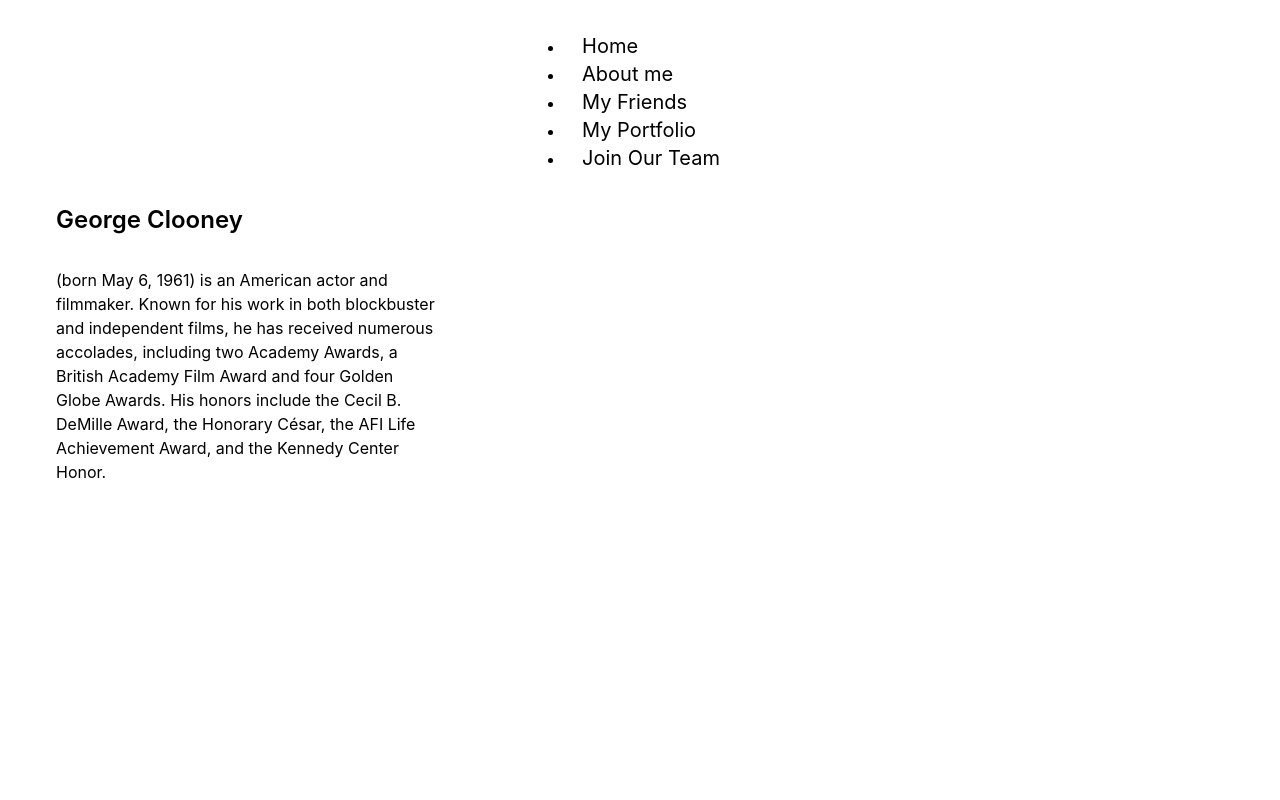
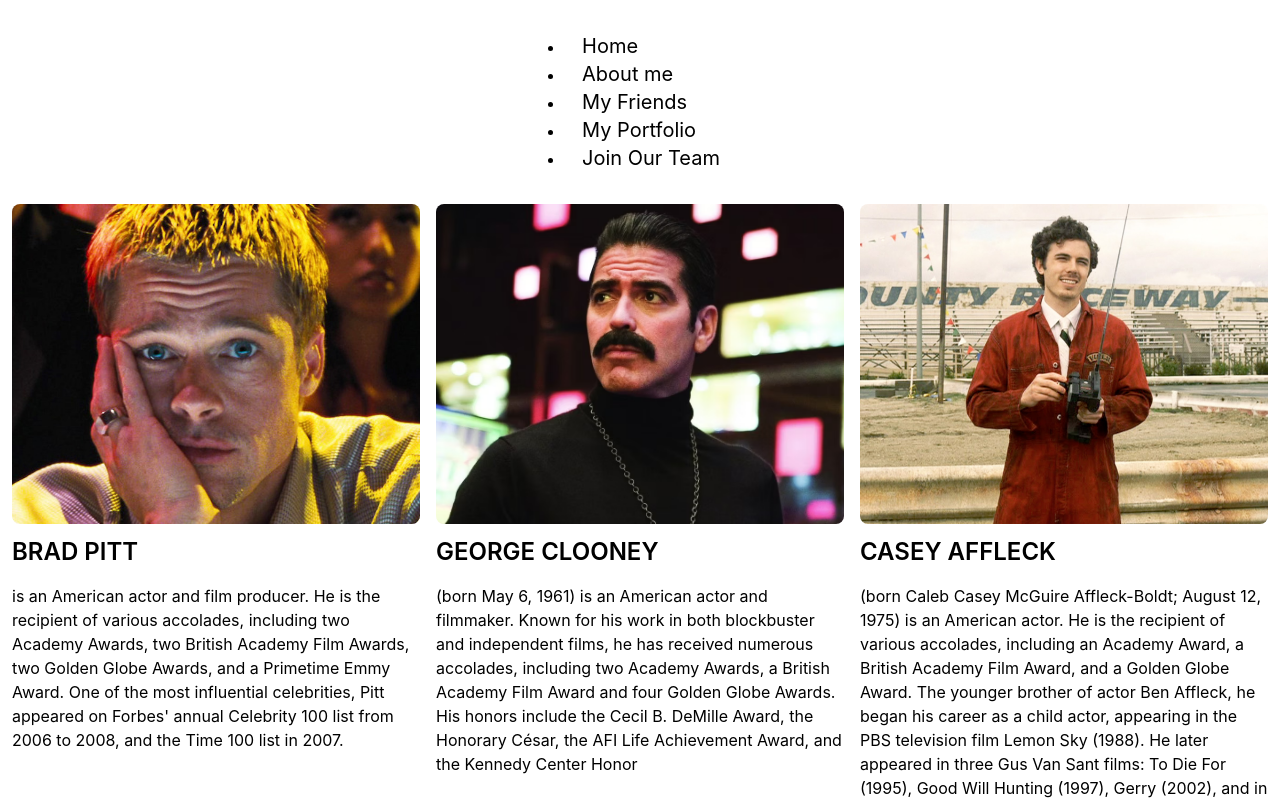
Before and after one commit to Khaanh/MeAndMyFriends, a React (Create React App) app in the folder client/: page /my-friends in a window 1280 px wide. Shown: the top 800 px of the page. Built offline with nearby package versions, Linux system fonts and the light colour scheme.

Commit message:
Markup my friends page

```diff
--- a/client/src/components/Navigation.jsx
+++ b/client/src/components/Navigation.jsx
@@ -8,39 +8,33 @@ const Navigation = () => {
 			<header className="flex justify-center mt-8 mb-8">
 				<nav>
 					<li>
-						<NavLink className={`${checkActive} mx-3 text-xl`} to="/">
+						<NavLink className="mx-3 text-xl" to="/">
 							Home
 						</NavLink>
 					</li>
 					<li>
-						<NavLink className={`${checkActive} mx-3 text-xl`} to="about-me">
+						<NavLink className="mx-3 text-xl" to="about-me">
 							About me
 						</NavLink>
 					</li>
 					<li>
-						<NavLink className={`${checkActive} mx-3 text-xl`} to="my-friends">
+						<NavLink className="mx-3 text-xl" to="my-friends">
 							My Friends
 						</NavLink>
 					</li>
 					<li>
-						<NavLink
-							className={`${checkActive} mx-3 text-xl`}
-							to="my-portfolio"
-						>
+						<NavLink className="mx-3 text-xl" to="my-portfolio">
 							My Portfolio
 						</NavLink>
 					</li>
 					<li>
-						<NavLink
-							className={`${checkActive} mx-3 text-xl`}
-							to="join-our-team"
-						>
+						<NavLink className="mx-3 text-xl" to="join-our-team">
 							Join Our Team
 						</NavLink>
 					</li>
 				</nav>
 			</header>
-			<div className="container px-14">
+			<div className="container mx-auto px-3">
 				<Outlet />
 			</div>
 		</>
--- a/client/src/components/pages/MyFriends.jsx
+++ b/client/src/components/pages/MyFriends.jsx
@@ -1,18 +1,78 @@
+import dataFriends from "../../data/myFriendsData.json";
+
+// const data = [
+// 	{
+// 		id: 0,
+// 		name: "bernie-mac",
+// 		biography:
+// 			" (October 5, 1957 – August 9, 2008),[1] better known by his stage name Bernie Mac, was an American comedian and actor. Born and raised on Chicago's South Side, Mac gained popularity as a stand-up comedian. He joined fellow comedians Steve Harvey, Cedric the Entertainer, and D. L. Hughley in the film The Original Kings of Comedy.",
+// 		image: "img/bernie-mac.jpg",
+// 	},
+// 	{
+// 		id: 1,
+// 		name: "brad-pitt",
+// 		biography:
+// 			"is an American actor and film producer. He is the recipient of various accolades, including two Academy Awards, two British Academy Film Awards, two Golden Globe Awards, and a Primetime Emmy Award. One of the most influential celebrities, Pitt appeared on Forbes' annual Celebrity 100 list from 2006 to 2008, and the Time 100 list in 2007.",
+// 		image: "img/brad-pitt.jpg",
+// 	},
+// 	{
+// 		id: 2,
+// 		name: "casey-affleck",
+// 		biography:
+// 			" (born Caleb Casey McGuire Affleck-Boldt; August 12, 1975) is an American actor. He is the recipient of various accolades, including an Academy Award, a British Academy Film Award, and a Golden Globe Award. The younger brother of actor Ben Affleck, he began his career as a child actor, appearing in the PBS television film Lemon Sky (1988). He later appeared in three Gus Van Sant films: To Die For (1995), Good Will Hunting (1997), Gerry (2002), and in Steven Soderbergh's Ocean's film series (2001–2007). His first leading role was in Steve Buscemi's independent comedy-drama Lonesome Jim (2006).",
+// 		image: "img/casey-affleck.jpg",
+// 	},
+// 	{
+// 		id: 3,
+// 		name: "don-cheadle",
+// 		biography:
+// 			"is an American actor. He is the recipient of multiple accolades, including two Grammy Awards, a Tony Award, two Golden Globe Awards, and two Screen Actors Guild Awards. He has also earned nominations for an Academy Award, two British Academy Film Awards, and 11 Primetime Emmy Awards. His Emmy, Grammy, Oscar, and Tony nominations make him one of few black individuals to be nominated for the four major American entertainment awards (EGOT).",
+// 		image: "img/don-cheadle.jpg",
+// 	},
+// 	{
+// 		id: 4,
+// 		name: "george-clooney",
+// 		biography:
+// 			"(born May 6, 1961) is an American actor and filmmaker. Known for his work in both blockbuster and independent films, he has received numerous accolades, including two Academy Awards, a British Academy Film Award and four Golden Globe Awards. His honors include the Cecil B. DeMille Award, the Honorary César, the AFI Life Achievement Award, and the Kennedy Center Honor",
+// 		image: "img/george-clooney.jpg",
+// 	},
+// 	{
+// 		id: 5,
+// 		name: "matt-damon",
+// 		biography:
+// 			"is an American actor, film producer, and screenwriter. He was ranked among Forbes' most bankable stars in 2007, and in 2010 was one of the highest-grossing actors of all time. He has received various awards and nominations, including an Academy Award and two Golden Globe Awards, in addition to nominations for three British Academy Film Awards and seven Primetime Emmy Awards.",
+// 		image: "img/matt-damon.jpg",
+// 	},
+// 	{
+// 		id: 6,
+// 		name: "qin-shaobo",
+// 		biography:
+// 			"(b. 1982 in Guangxi) is a Chinese actor, acrobat and contortionist.[1] His first performance took place when he was 11 years old which resulted in him wanting to make acting a career. Qin's motion picture debut was in 2001, playing The Amazing Yen, Danny Ocean's in the remake of Ocean's Eleven.[3] He reprised the role in 2004 in Ocean's Twelve and again in the sequel Ocean's Thirteen.[4] He returned to the role in the spin-off film Ocean's",
+// 		image: "img/qin-shaobo.jpg",
+// 	},
+// ];
+
 const MyFriends = () => {
 	return (
-		<div className="grid grid-cols-3 gap-x-4 gap-y-14">
-			<div>
-				{/* <img  alt="" className="rounded-lg border-slate-300 mb-5" /> */}
-				<h1 className="text-2xl font-semibold mb-8">George Clooney</h1>
-				<div>
-					(born May 6, 1961) is an American actor and filmmaker. Known for his
-					work in both blockbuster and independent films, he has received
-					numerous accolades, including two Academy Awards, a British Academy
-					Film Award and four Golden Globe Awards. His honors include the Cecil
-					B. DeMille Award, the Honorary César, the AFI Life Achievement Award,
-					and the Kennedy Center Honor.
-				</div>
-			</div>
+		<div className="grid grid-cols-1 md:grid-cols-2 xl:grid-cols-3 gap-x-4 gap-y-14 mb-8">
+			{dataFriends.length > 0 &&
+				dataFriends.map((friend) => (
+					<div>
+						<div className="mb-3 h-80">
+							<img
+								src={friend.image}
+								className="rounded-lg border-slate-300 object-cover object-center h-full w-full"
+								alt={friend.name}
+							/>
+						</div>
+						<h1 className="text-2xl font-semibold mb-4">
+							{friend.name.toUpperCase().replace("-", " ")}
+						</h1>
+						<div>{friend.biography}</div>
+					</div>
+				))}
+
+			{dataFriends > 0 && "asdsa"}
 		</div>
 	);
 };
--- a/client/src/data/myFriendsData.json
+++ b/client/src/data/myFriendsData.json
@@ -1,15 +1,15 @@
 [
 	{
 		"id": 0,
-		"name": "bernie-mac",
-		"biography": " (October 5, 1957 – August 9, 2008),[1] better known by his stage name Bernie Mac, was an American comedian and actor. Born and raised on Chicago's South Side, Mac gained popularity as a stand-up comedian. He joined fellow comedians Steve Harvey, Cedric the Entertainer, and D. L. Hughley in the film The Original Kings of Comedy.",
-		"image": "img/bernie-mac.jpg"
+		"name": "brad-pitt",
+		"biography": "is an American actor and film producer. He is the recipient of various accolades, including two Academy Awards, two British Academy Film Awards, two Golden Globe Awards, and a Primetime Emmy Award. One of the most influential celebrities, Pitt appeared on Forbes' annual Celebrity 100 list from 2006 to 2008, and the Time 100 list in 2007.",
+		"image": "img/brad-pitt.jpg"
 	},
 	{
 		"id": 1,
-		"name": "brad-pitt",
-		"biography": "is an American actor and film producer. He is the recipient of various accolades, including two Academy Awards, two British Academy Film Awards, two Golden Globe Awards, and a Primetime Emmy Award. One of the most influential celebrities, Pitt appeared on Forbes' annual Celebrity 100 list from 2006 to 2008, and the Time 100 list in 2007.",
-		"image": "img/brad-pitt.jpg"
+		"name": "george-clooney",
+		"biography": "(born May 6, 1961) is an American actor and filmmaker. Known for his work in both blockbuster and independent films, he has received numerous accolades, including two Academy Awards, a British Academy Film Award and four Golden Globe Awards. His honors include the Cecil B. DeMille Award, the Honorary César, the AFI Life Achievement Award, and the Kennedy Center Honor",
+		"image": "img/george-clooney.jpg"
 	},
 	{
 		"id": 2,
@@ -25,9 +25,9 @@
 	},
 	{
 		"id": 4,
-		"name": "george-clooney",
-		"biography": "(born May 6, 1961) is an American actor and filmmaker. Known for his work in both blockbuster and independent films, he has received numerous accolades, including two Academy Awards, a British Academy Film Award and four Golden Globe Awards. His honors include the Cecil B. DeMille Award, the Honorary César, the AFI Life Achievement Award, and the Kennedy Center Honor",
-		"image": "img/george-clooney.jpg"
+		"name": "bernie-mac",
+		"biography": " (October 5, 1957 – August 9, 2008),[1] better known by his stage name Bernie Mac, was an American comedian and actor. Born and raised on Chicago's South Side, Mac gained popularity as a stand-up comedian. He joined fellow comedians Steve Harvey, Cedric the Entertainer, and D. L. Hughley in the film The Original Kings of Comedy.",
+		"image": "img/bernie-mac.jpg"
 	},
 	{
 		"id": 5,
```
Also changed, not shown: client/src/App.js (+4 -3 lines).
